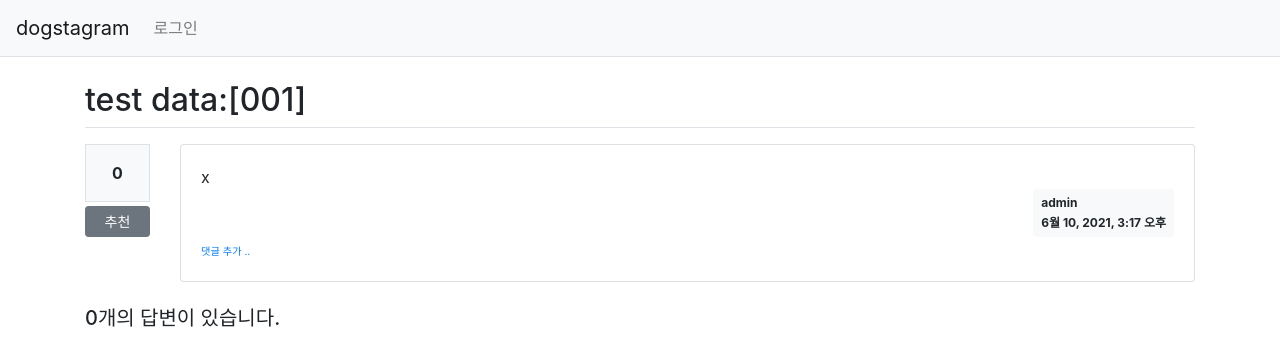
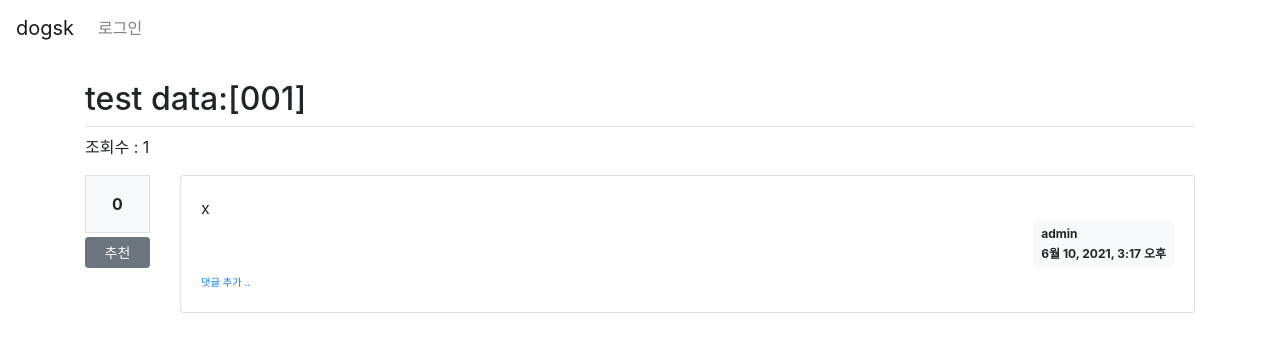
Before and after one commit to hyewon0617/cccr-django, a Django app: page /pybo/7/ in a window 1280 px wide. Shown: the top 338 px of the page. Run offline with Django 3.2, Linux system fonts and the light colour scheme; data comes from the database, SQL or seed files in the repository; both versions use the stored data as it was after the commit; data that the repository does not hold is empty; some libraries are stand-ins or nearby versions.

Commit message:
mod style

```diff
--- a/pybo/models.py
+++ b/pybo/models.py
@@ -9,9 +9,16 @@ class Question(models.Model):
     author = models.ForeignKey(User, on_delete=models.CASCADE, related_name='author_question')
     modify_date = models.DateTimeField(null=True, blank=True)
     voter = models.ManyToManyField(User, related_name='voter_question')
+    hit_count = models.PositiveIntegerField(default=0, verbose_name='조회수')
 
     def __str__(self):
         return self.subject
+
+    @property
+    def update_counter(self):
+        self.hit_count = self.hit_count + 1
+        self.save()
+
 
 class Answer(models.Model):
     question = models.ForeignKey(Question, on_delete=models.CASCADE)
--- a/pybo/views/base_views.py
+++ b/pybo/views/base_views.py
@@ -1,6 +1,7 @@
 from django.core.paginator import Paginator
 from django.shortcuts import render, get_object_or_404
 from django.db.models import Q, Count
+from datetime import date, datetime, timedelta
 
 from ..models import Question
 
@@ -41,4 +42,7 @@ def index(request):
 def detail(request, question_id):
     question = get_object_or_404(Question, pk=question_id)
     context = {'question': question}
+    question.hit_count += 1
+    question.save()
+
     return render(request, 'pybo/question_detail.html', context)
--- a/templates/navbar.html
+++ b/templates/navbar.html
@@ -1,6 +1,6 @@
 <!-- 네비게이션바 -->
-<nav class="navbar navbar-expand-lg navbar-light bg-light border-bottom">
-    <a class="navbar-brand" href="{% url 'pybo:index' %}">dogstagram</a>
+<nav class="navbar navbar-expand-lg navbar-light">
+    <a class="navbar-brand" href="{% url 'pybo:index' %}">dogsk</a>
     <button class="navbar-toggler ml-auto" type="button" data-toggle="collapse" data-target="#navbarNav"
         aria-controls="navbarNav" aria-expanded="false" aria-label="Toggle navigation">
         <span class="navbar-toggler-icon"></span>
--- a/templates/pybo/question_detail.html
+++ b/templates/pybo/question_detail.html
@@ -1,6 +1,8 @@
 {% extends 'base.html' %}
 {% block content %}
+
 <div class="container my-3">
+
     {% if messages %}
     <div class="alert alert-danger my-3" role="alert">
     {% for message in messages %}
@@ -11,6 +13,7 @@
     {% endif %}
 
     <h2 class="border-bottom py-2">{{ question.subject }}</h2>
+    <span>조회수 : {{ question.hit_count }}</span>
     <div class="row my-3">
         <div class="col-1"> <!-- 추천영역 -->
             <div class="bg-light text-center p-3 border font-weight-bolder mb-1">{{question.voter.count}}</div>
--- a/templates/pybo/question_list.html
+++ b/templates/pybo/question_list.html
@@ -19,7 +19,7 @@
     </div>
     <table class="table">
         <thead>
-            <tr class="text-center thead-dark">
+            <tr class="text-center" style="background-color: brown; color: cornsilk;">
             <th>번호</th>
             <th>추천</th>
             <th style="width:50%">제목</th>
```
Also changed, not shown: db.sqlite3, pybo/migrations/0007_question_hit_count.py (added).
